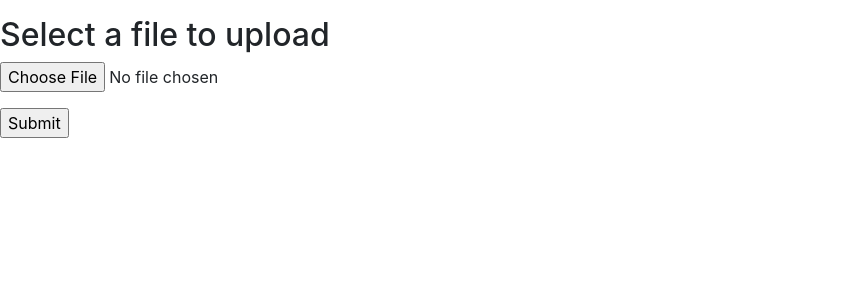
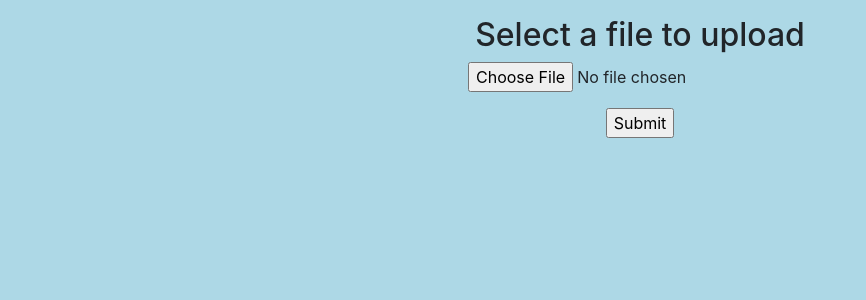
Before and after one commit to rosiesr/syllabusparser, a Flask app: page / in a window 1280 px wide. Shown: the top 300 px of the page, without its empty margins (0-866 px from the left). Run offline with Flask 2, Linux system fonts and the light colour scheme; some libraries are stand-ins or nearby versions.

Commit message:
made it prettier

```diff
--- a/css/styles.css
+++ /dev/null
@@ -1,11 +0,0 @@
-{
-    margin: 0px;
-    padding: 0px;
-}
-
-body {
-    background-color: red;
-    margin: 0px;
-    position: relative;
-    height: 100%;
-}
--- a/templates/base.html
+++ b/templates/base.html
@@ -5,13 +5,14 @@
         <meta charset="utf-8">
         <meta name="viewport" content="width=device-width, initial-scale=1, shrink-to-fit=no">
 
-        <link href="css/styles.css" rel="stylesheet" type="text/css">
+        <title>Syllabus Parser</title>
+
         <!-- Bootstrap CSS -->
         <link rel="stylesheet" href="https://stackpath.bootstrapcdn.com/bootstrap/4.3.1/css/bootstrap.min.css" integrity="sha384-ggOyR0iXCbMQv3Xipma34MD+dH/1fQ784/j6cY/iJTQUOhcWr7x9JvoRxT2MZw1T" crossorigin="anonymous">
 
-        <title>Syllabus Parser</title>
     </head>
-    <body>
+    <body style="background-color:lightblue">
+        <div class="col-xs-1" align="center">
         <p>
             {% with messages = get_flashed_messages() %}
               {% if messages %}
@@ -27,5 +28,6 @@
         <script src="https://code.jquery.com/jquery-3.3.1.slim.min.js" integrity="sha384-q8i/X+965DzO0rT7abK41JStQIAqVgRVzpbzo5smXKp4YfRvH+8abtTE1Pi6jizo" crossorigin="anonymous"></script>
         <script src="https://cdnjs.cloudflare.com/ajax/libs/popper.js/1.14.7/umd/popper.min.js" integrity="sha384-UO2eT0CpHqdSJQ6hJty5KVphtPhzWj9WO1clHTMGa3JDZwrnQq4sF86dIHNDz0W1" crossorigin="anonymous"></script>
         <script src="https://stackpath.bootstrapcdn.com/bootstrap/4.3.1/js/bootstrap.min.js" integrity="sha384-JjSmVgyd0p3pXB1rRibZUAYoIIy6OrQ6VrjIEaFf/nJGzIxFDsf4x0xIM+B07jRM" crossorigin="anonymous"></script>
+        </div>
     </body>
 </html>
```
